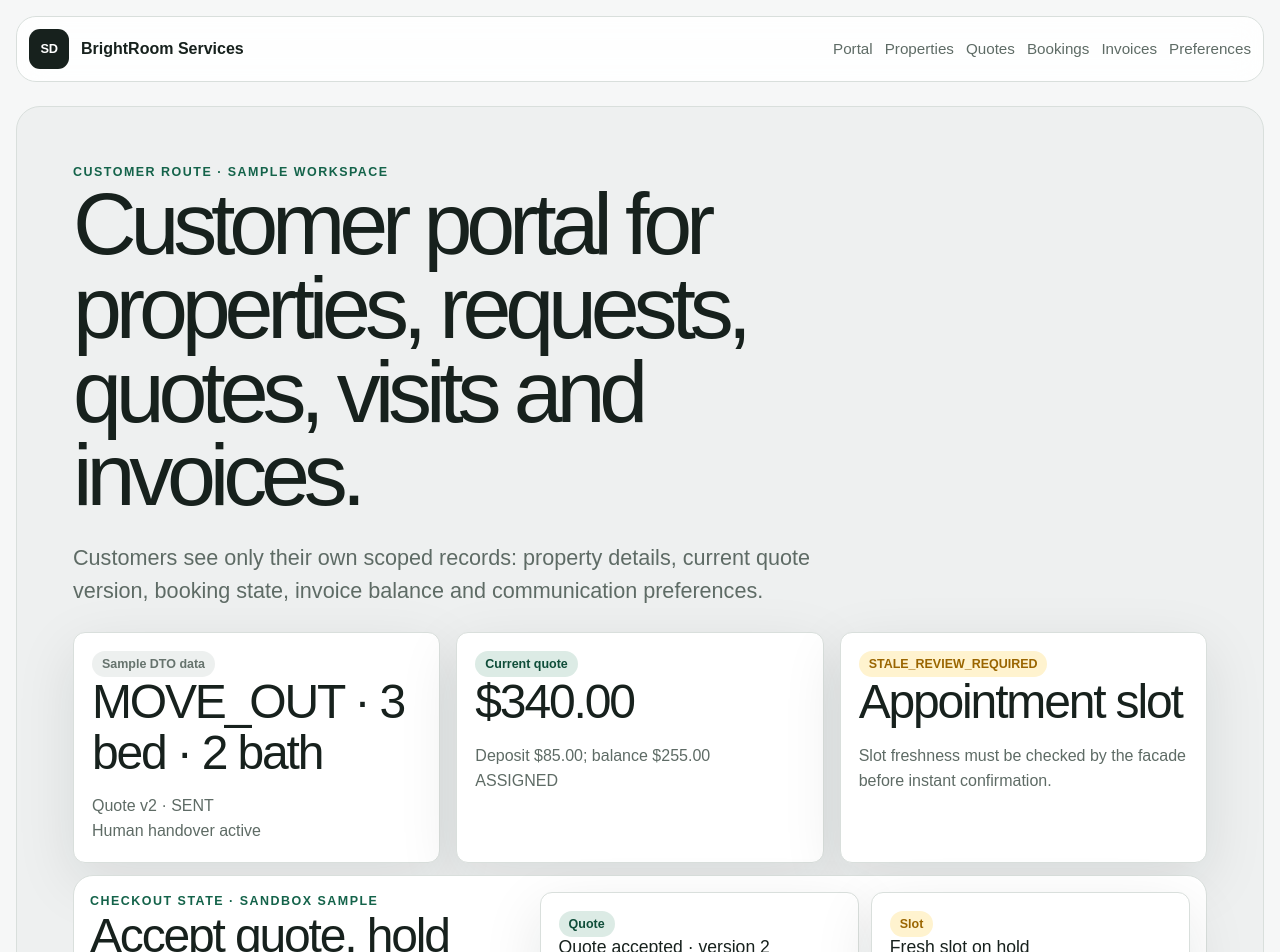
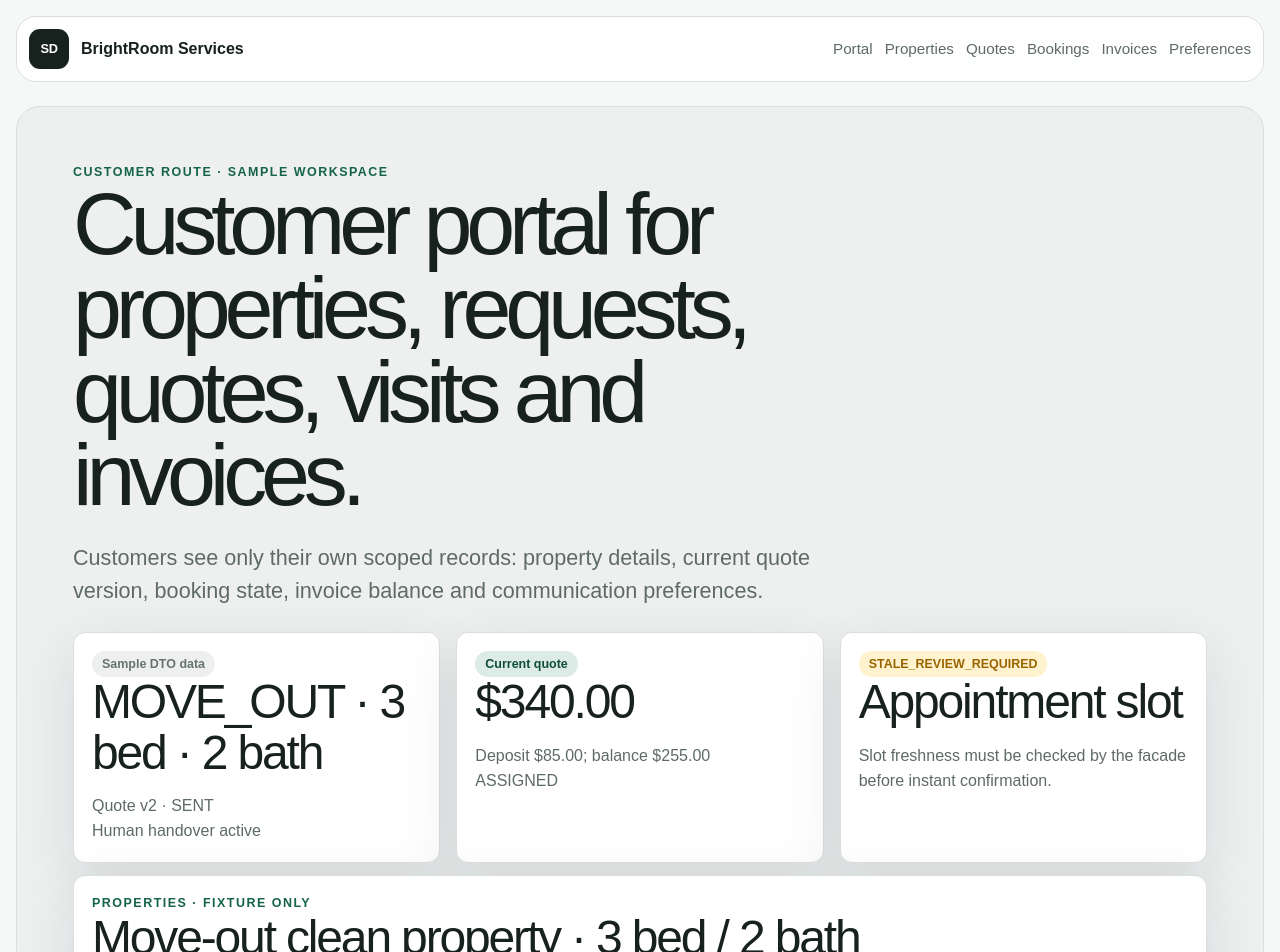
Before and after one commit to SaamVR/ServiceDesk, a Next.js app: page /portal in a window 1280 px wide. Shown: the top 952 px of the page. Built offline with nearby package versions, Linux system fonts and the light colour scheme.

Commit message:
feat(portal): wire property recurrence into portal

```diff
--- a/src/features/operations/OperationalRoute.tsx
+++ b/src/features/operations/OperationalRoute.tsx
@@ -5,6 +5,7 @@ import { CrmPreview } from "@/features/crm/CrmPreview";
 import { InboxPreview } from "@/features/inbox/InboxPreview";
 import { OnboardingReadiness } from "@/features/onboarding/OnboardingReadiness";
 import { CommunicationPreferences } from "@/features/preferences/CommunicationPreferences";
+import { PropertyRecurringPreview } from "@/features/properties/PropertyRecurringPreview";
 import {
   integrationCards,
   moveOutFixture,
@@ -126,6 +127,7 @@ function CustomerPanel() {
           <p>Slot freshness must be checked by the facade before instant confirmation.</p>
         </article>
       </div>
+      <PropertyRecurringPreview />
       <CheckoutPreview />
       <CommunicationPreferences />
     </div>
```
